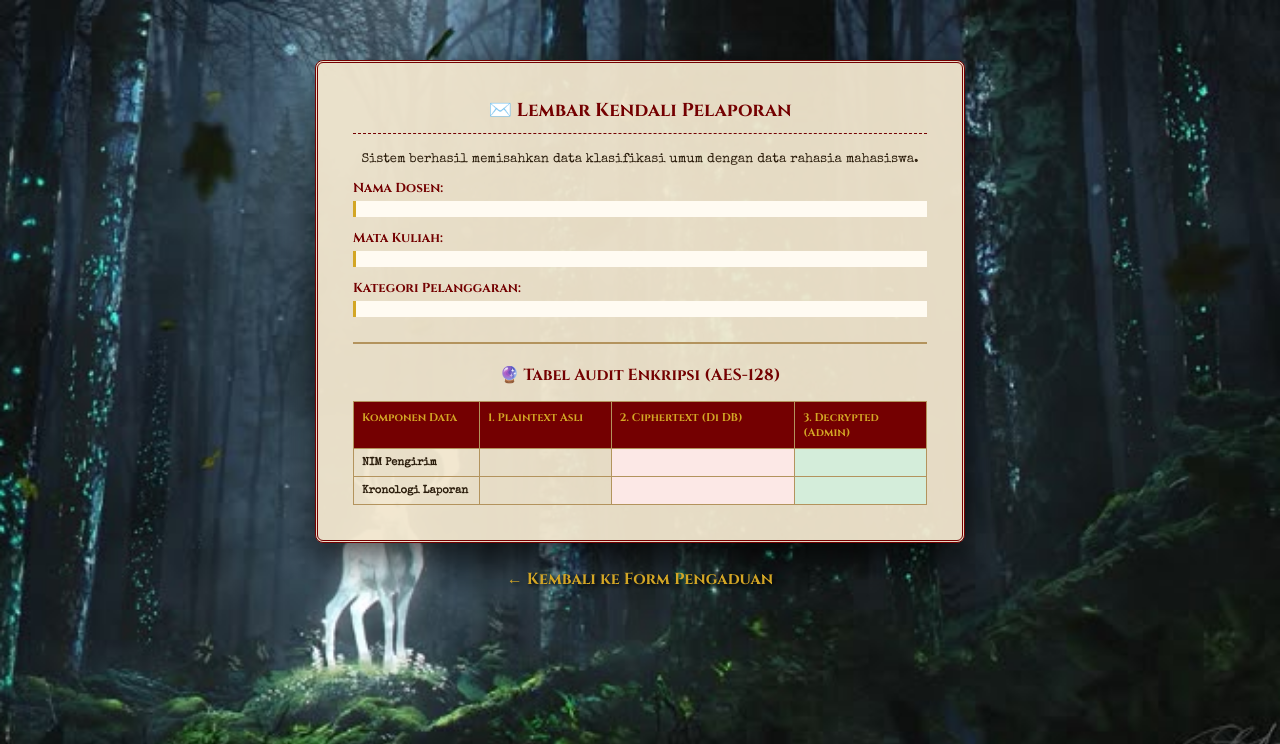
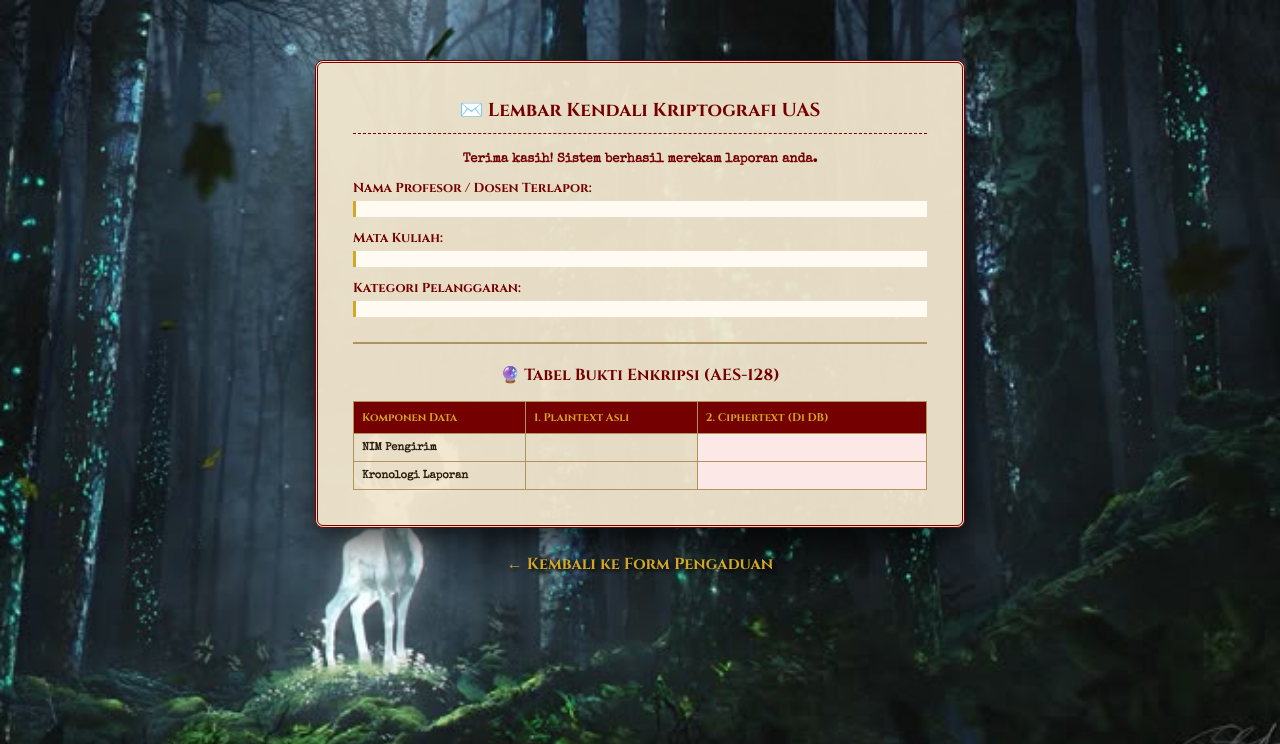
Before and after one commit to nalaspacex/wbs-flask-uas, a Flask app: template templates/response.html in a window 1280 px wide. Shown: the top 744 px of the page. Run offline with Flask 3, Linux system fonts and the light colour scheme; the template is opened without the code that fills it, so the values that code supplies are empty.

Commit message:
Fixing 12

```diff
--- a/templates/response.html
+++ b/templates/response.html
@@ -90,10 +90,12 @@
 </head>
 <body>
     <div class="parchment-box">
-        <h3>✉️ Lembar Kendali Pelaporan</h3>
-        <p style="text-align: center; font-size: 13px;">Sistem berhasil memisahkan data klasifikasi umum dengan data rahasia mahasiswa.</p>
+        <h3>✉️ Lembar Kendali Kriptografi UAS</h3>
+        <p style="text-align: center; font-size: 13px; font-weight: bold; color: #740001;">
+            Terima kasih! Sistem berhasil merekam laporan anda.
+        </p>
 
-        <div class="data-label">Nama Dosen:</div>
+        <div class="data-label">Nama Profesor / Dosen Terlapor:</div>
         <div class="data-value">{{ nama_dosen }}</div>
 
         <div class="data-label">Mata Kuliah:</div>
@@ -103,15 +105,14 @@
         <div class="data-value">{{ kategori }}</div>
 
         <div style="margin-top: 25px; border-top: 2px double #b3935d; padding-top: 15px;">
-            <h4 style="font-family: 'Cinzel', serif; text-align: center; color: #740001; margin: 5px 0 15px 0;">🔮 Tabel Audit Enkripsi (AES-128)</h4>
+            <h4 style="font-family: 'Cinzel', serif; text-align: center; color: #740001; margin: 5px 0 15px 0;">🔮 Tabel Bukti Enkripsi (AES-128)</h4>
 
             <table class="crypto-table">
                 <thead>
                     <tr>
-                        <th style="width: 22%;">Komponen Data</th>
-                        <th style="width: 23%;">1. Plaintext Asli</th>
-                        <th style="width: 32%;">2. Ciphertext (Di DB)</th>
-                        <th style="width: 23%;">3. Decrypted (Admin)</th>
+                        <th style="width: 30%;">Komponen Data</th>
+                        <th style="width: 30%;">1. Plaintext Asli</th>
+                        <th style="width: 40%;">2. Ciphertext (Di DB)</th>
                     </tr>
                 </thead>
                 <tbody>
@@ -119,13 +120,11 @@
                         <td><strong>NIM Pengirim</strong></td>
                         <td>{{ nim_asli }}</td>
                         <td class="text-secure">{{ nim_terenkripsi }}</td>
-                        <td class="text-success">{{ nim_dekripsi }}</td>
                     </tr>
                     <tr>
                         <td><strong>Kronologi Laporan</strong></td>
                         <td>{{ laporan_asli }}</td>
                         <td class="text-secure">{{ laporan_terenkripsi }}</td>
-                        <td class="text-success">{{ laporan_dekripsi }}</td>
                     </tr>
                 </tbody>
             </table>
```
